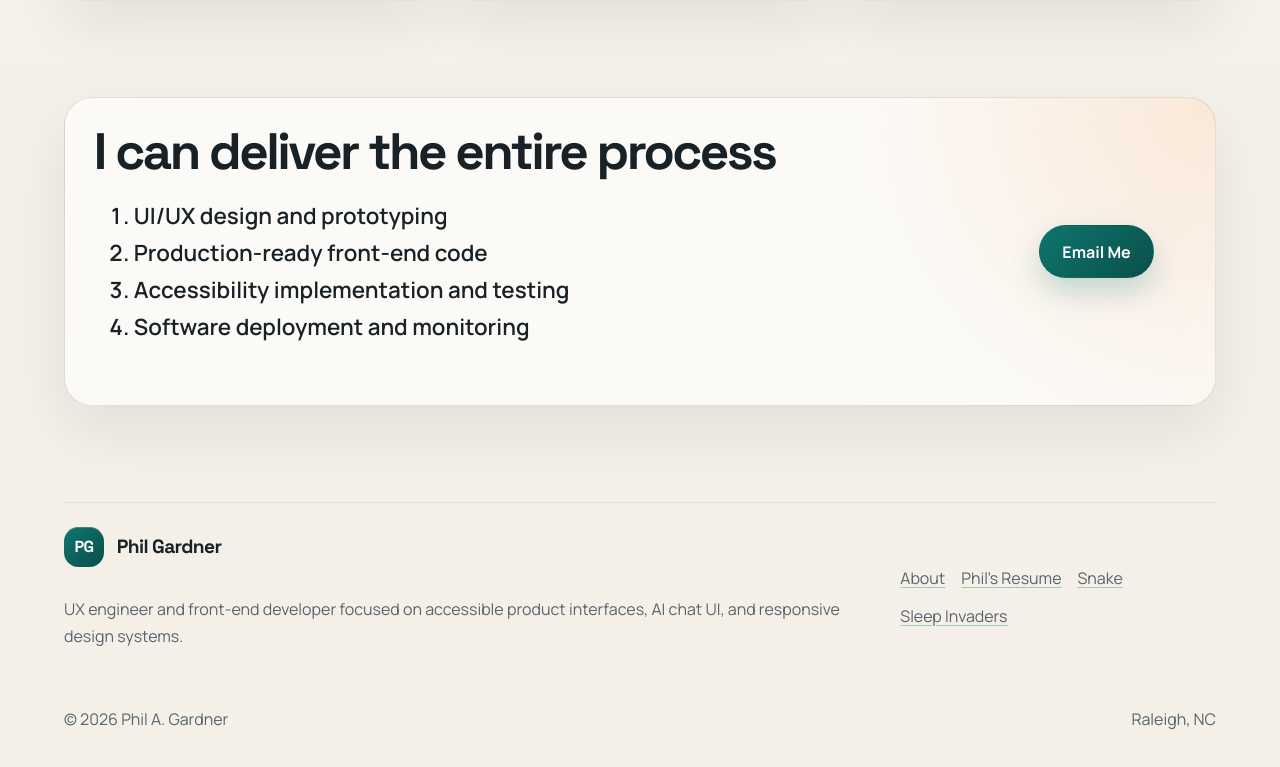
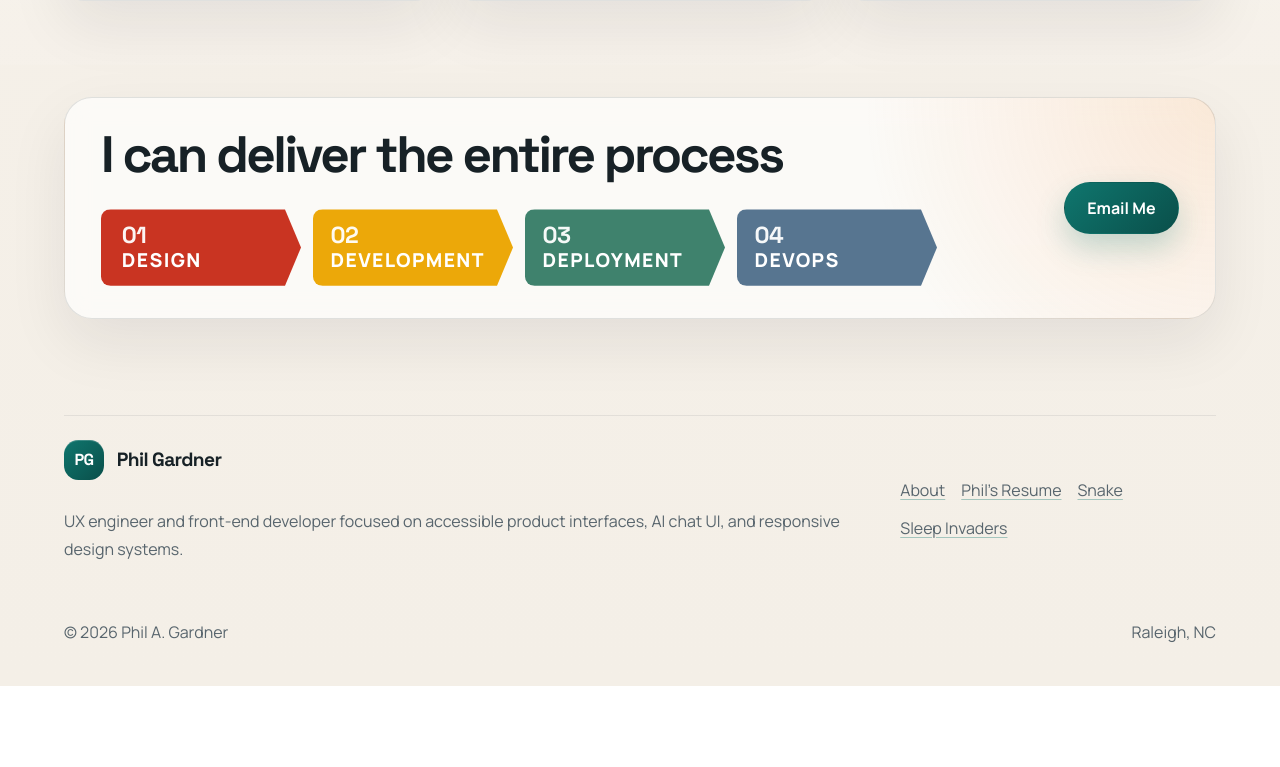
Before and after one commit to philipagardner/phil_site, a React (Vite) app: page / in a window 1280 px wide. Shown: the part 2400-3167 px from the top of the page. After the commit the page ends 3086 px from the top, so only its background shows below. Built offline with nearby package versions, Linux system fonts and the light colour scheme.

Commit message:
7.30_Update

```diff
--- a/src/components/Footer.jsx
+++ b/src/components/Footer.jsx
@@ -14,8 +14,9 @@ function Footer() {
         <div className="footer-links">
           <Link to="/about">About</Link>
           <Link to="/resume">Phil's Resume</Link>
-          <Link to="/game">Snake</Link>
-          <Link to="/space-invaders">Sleep Invaders</Link>
+          <Link className="desktop-only" to="/game">Snake</Link>
+          <Link className="desktop-only" to="/space-invaders">Sleep Invaders</Link>
+          <Link className="mobile-only" to="/games">GAMES!</Link>
         </div>
       </div>
       <div className="container footer-meta">
--- a/src/pages/HomePage.jsx
+++ b/src/pages/HomePage.jsx
@@ -279,20 +279,20 @@ return (
     */}
 
     <section className="section">
-      <div className="container cta-banner">
+      <div className="container cta-banner cta-banner--process">
         <div className="flex-5">
-          <h2>I can deliver the entire process </h2>
-          <div className="brag-text">
-            <ol className='phil-ol'>
-              <li>UI/UX design and prototyping</li>
-              <li>Production-ready front-end code</li>
-              <li>Accessibility implementation and testing</li>
-              <li>Software deployment and monitoring</li>
-            </ol>
+          <h2>I can deliver the entire process</h2>
+          <div className="process-flow" aria-label="Linear process steps">
+            {['Design', 'Development', 'Deployment', 'DevOps'].map((step, index) => (
+              <div className="process-step" key={step}>
+                <span className="process-step-number">0{index + 1}</span>
+                <span className="process-step-title">{step}</span>
+              </div>
+            ))}
           </div>
         </div>
-        <div className="flex-1 flex-space-evenly">
-        <a className="button button-primary" href="mailto:Philipgardner7@gmail.com">Email Me</a>
+        <div className="flex-1 cta-actions">
+          <a className="button button-primary" href="mailto:Philipgardner7@gmail.com">Email Me</a>
         </div>
       </div>
     </section>
--- a/src/styles.css
+++ b/src/styles.css
@@ -868,6 +868,72 @@ textarea {
         rgba(255, 255, 255, 0.65);
 }
 
+.cta-banner--process {
+    gap: 2rem;
+    padding: 2rem 2.25rem;
+}
+
+.process-flow {
+    display: flex;
+    flex-wrap: wrap;
+    align-items: center;
+    gap: 0;
+    margin-top: 1.8rem;
+}
+
+.process-step {
+    position: relative;
+    display: flex;
+    flex-direction: column;
+    justify-content: center;
+    min-width: 12.5rem;
+    padding: 0.9rem 1.6rem 0.9rem 1.1rem;
+    background: var(--primary);
+    clip-path: polygon(0 0, calc(100% - 1rem) 0, 100% 50%, calc(100% - 1rem) 100%, 0 100%);
+    color: white;
+    margin-right: 12px;
+    border-radius: 0.6rem 0 0 0.6rem;
+}
+
+.process-step:first-child {
+    border-radius: 0.6rem 0 0 0.6rem;
+    padding-left: 1.3rem;
+}
+
+.process-step:last-child {
+    border-radius: 0.6rem 0.6rem 0.6rem 0.6rem;
+    padding-right: 1.1rem;
+}
+
+.process-step:nth-child(1) { background: #C93422; }
+.process-step:nth-child(2) { background: #ECA809; }
+.process-step:nth-child(3) { background: #3F826D; }
+.process-step:nth-child(4) { background: #577590; }
+
+.process-step-number {
+    font-size: 1.45rem;
+    font-weight: 800;
+    font-family: "Space Grotesk", sans-serif;
+    opacity: 0.95;
+    line-height: 1;
+    letter-spacing: -0.03em;
+}
+
+.process-step-title {
+    font-size: 1.2rem;
+    font-weight: 800;
+    text-transform: uppercase;
+    letter-spacing: 0.07em;
+    margin-top: 0.2rem;
+    line-height: 1.1;
+}
+
+.cta-actions {
+    display: flex;
+    align-items: center;
+    justify-content: flex-end;
+}
+
 .pricing-card {
     position: relative;
 }
@@ -1276,9 +1342,12 @@ textarea {
         height: auto;
         justify-content: flex-start;
         padding: 1rem 1rem 0.75rem 0;
+        /*
     background:
    linear-gradient(226deg, rgba(235, 236, 229, .85), rgba(246, 238, 228, .65) 45%, transparent 80%),
    linear-gradient(306deg, rgba(243, 240, 233, .85), rgba(248, 243, 235, .65) 50%, transparent 85%);
+   */
+   background: none;
     }
 
     .hero-with-bg::after {
```
